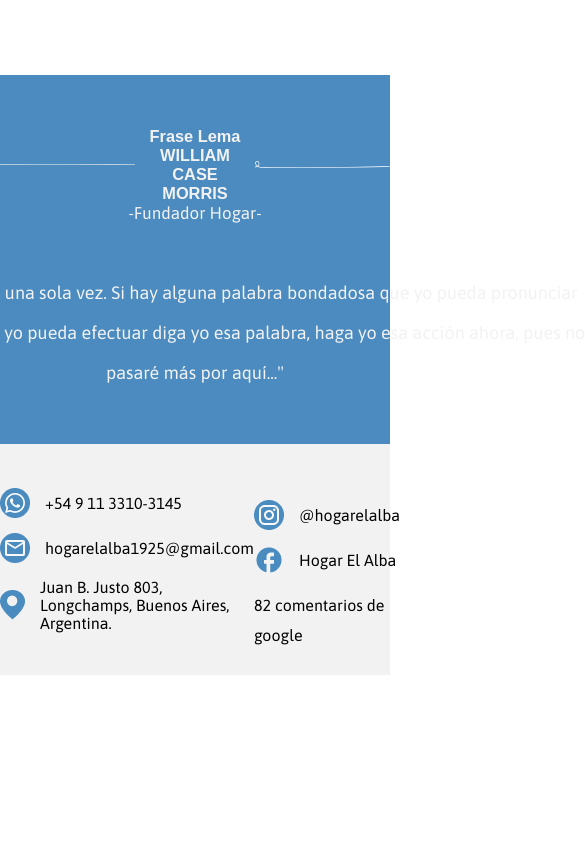
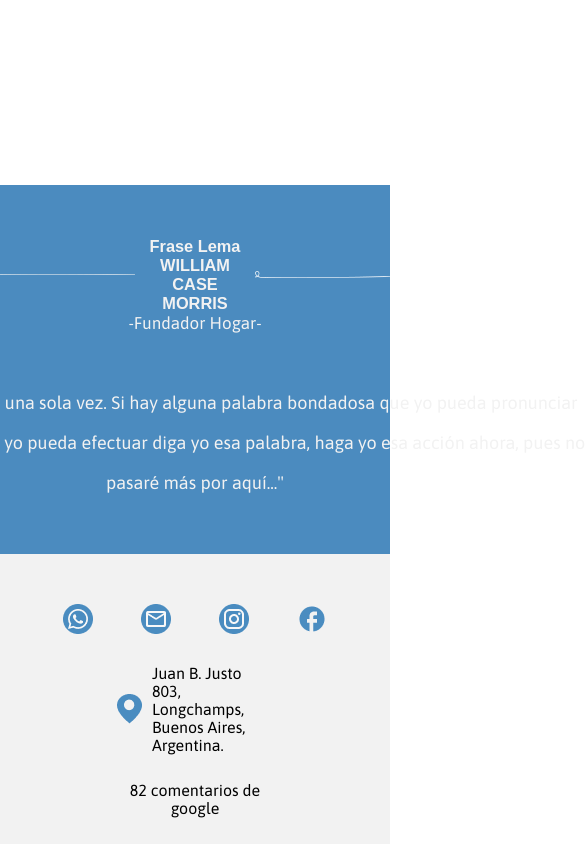
Before and after one commit to melmln/hogar-el-alba, a React (Create React App) app: page / in a window 390 px wide. Shown: the part 923-1767 px from the top of the page, 585 px wide, since content can reach past the window. Before the commit the page ends 1598 px from the top, so only its background shows below. Built offline with nearby package versions, Linux system fonts and the light colour scheme; a web font is replaced by a local one.

Commit message:
Responsive sobre el footer

```diff
--- a/public/index.html
+++ b/public/index.html
@@ -4,10 +4,12 @@
     <meta charset="utf-8" />
     <meta name="viewport" content="width=device-width, initial-scale=1" />
     <meta name="theme-color" content="#000000" />
-    <!-- A completar! -->
-
-    <meta name="description" content="" />
-    <title>Hogar El Alba</title>
+    <meta
+      name="description"
+      content="Descubre la labor de la Asociación Civil Hogar El Alba, dedicada desde 1925 a brindar protección y contención a niños, niñas y adolescentes con derechos vulnerados. Conoce sus programas y proyectos, alianzas con instituciones y reconocimientos, y únete a su compromiso por una niñez más protegida y feliz."
+    />
+    <link rel="shortcut icon" href="./favicon.png" type="image/x-icon" />
+    <title>Hogar El Alba - Asociación Civil para la protección de niños, niñas y adolescentes</title>
   </head>
   <body>
     <div id="root"></div>
--- a/src/App.jsx
+++ b/src/App.jsx
@@ -13,7 +13,7 @@ import QuieroAyudar from './pages/QuieroAyudar/QuieroAyudar'
 function App() {
   return (
     <>
-      {/* <Header /> */}
+      <Header />
       <Routes>
         <Route path='/' element={<Home />} />
         <Route path='/nosotros' element={<Nosotros/>} />
--- a/src/components/Footer/Footer.css
+++ b/src/components/Footer/Footer.css
@@ -1,31 +1,112 @@
 footer {
-  height: 231px;
+  min-height: 230px;
   background-color: var(--white);
-  display: flex;
-  align-items: center;
-  justify-content: space-evenly;
+  padding-top: 20px;
 }
 
-.footer-icon{
+.footer-icon {
   height: auto;
   width: 30px;
 }
 
-.footer__child li {
-  margin: 15px 0;
+.footer .flex {
+  display: flex;
+  align-items: center;
+  text-align: left;
+  width: 200px;
+  gap: 10px;
 }
 
-.footer__child li > * {
-  display: flex;
+.container {
+  display: grid;
+  grid-template-columns: 1fr 1fr;
+  grid-template-rows: 1fr 1fr 1fr;
+  gap: 0px 0px;
+  grid-auto-flow: row;
+  grid-template-areas:
+    'footer__phone footer__instagram'
+    'footer__email footer__facebook'
+    'footer__address footer__google';
   align-items: center;
-  gap: 15px;
+  justify-items: center;
+  gap: 10px;
 }
 
-.footer__child p {
-  display: inline;
+.footer__phone {
+  grid-area: footer__phone;
 }
 
-.google-comments {
-  height: 30px;
-  line-height: 30px;
+.footer__email {
+  grid-area: footer__email;
 }
+
+.footer__address {
+  grid-area: footer__address;
+}
+
+.footer__instagram {
+  grid-area: footer__instagram;
+}
+
+.footer__facebook {
+  grid-area: footer__facebook;
+}
+
+.footer__google {
+  grid-area: footer__google;
+}
+
+@media (max-width: 568px) {
+  .container .hide {
+    display: none;
+  }
+
+  .footer .flex {
+    width: 100%;
+    justify-content: center;
+  }
+
+  .container {
+    min-height: 100%;
+    width: 80%;
+    margin: 0 auto;
+    text-align: center;
+    display: grid;
+    grid-template-columns: 1fr 1fr 1fr 1fr;
+    grid-template-rows: 1fr 1fr 1fr;
+    gap: 0px 0px;
+    grid-auto-flow: row;
+    grid-template-areas:
+      'footer__phone footer__email footer__instagram footer__facebook'
+      '. footer__address footer__address .'
+      '. footer__google footer__google .';
+  }
+
+  .footer__phone {
+    grid-area: footer__phone;
+  }
+
+  .footer__instagram {
+    grid-area: footer__instagram;
+  }
+
+  .footer__email {
+    grid-area: footer__email;
+  }
+
+  .footer__facebook {
+    grid-area: footer__facebook;
+  }
+
+  .footer__address {
+    grid-area: footer__address;
+  }
+
+  .footer__google {
+    grid-area: footer__google;
+  }
+
+  .google-comments{
+    text-align: center;
+  }
+}
--- a/src/components/Footer/Footer.jsx
+++ b/src/components/Footer/Footer.jsx
@@ -10,62 +10,59 @@ import igIcon from '../../assets/icons/instagram-icon.png'
 const Footer = () => {
   return (
     <footer className='footer'>
-      <div className='footer__child'>
-        <ul>
-          <li>
+        <ul className='container'>
+          <li className='footer__phone'>
             <Link
               to={
                 'https://api.whatsapp.com/send?phone=+5491133103145&text=%C2%A1Hola%20Hogar%20El%20Alba!%20Quiero%20comunicarme%20con%20ustedes%20por%20el%20siguiente%20motivo:'
               }
               target='_blank'
+              className='flex'
             >
               <img className='footer-icon' src={wspIcon} alt='Whatsapp Icon' />
-              <p>+54 9 11 3310-3145</p>
+              <p className='hide'>+54 9 11 3310-3145</p>
             </Link>
           </li>
-          <li>
-            <Link to={'mailto:hogarelalba1925@gmail.com'}>
+          <li className='footer__email'>
+            <Link to={'mailto:hogarelalba1925@gmail.com'} className='flex'>
               <img className='footer-icon' src={emailIcon} alt='Email Icon' />
-              <p>hogarelalba1925@gmail.com</p>
+              <p className='hide'>hogarelalba1925@gmail.com</p>
             </Link>
           </li>
-          <li>
-            <Link to='https://goo.gl/maps/SUCCmmwMF9VKa8XP8' target='_blank'>
+          <li className='footer__address'>
+            <Link to='https://goo.gl/maps/SUCCmmwMF9VKa8XP8' target='_blank' className='flex'>
               <img className='footer-icon' src={mapIcon} alt='Map Icon' />
               <p>Juan B. Justo 803, Longchamps, Buenos Aires, Argentina.</p>
             </Link>
           </li>
-        </ul>
-      </div>
-      <div className='footer__child'>
-        <ul>
-          <li>
-            <Link to={'https://www.instagram.com/hogarelalba/'} target='_blank'>
+          <li className='footer__instagram'>
+            <Link to={'https://www.instagram.com/hogarelalba/'} target='_blank' className='flex'>
               <img className='footer-icon' src={igIcon} alt='Instagram Icon' />
-              <p>@hogarelalba</p>
+              <p className='hide' >@hogarelalba</p>
             </Link>
           </li>
-          <li>
+          <li className='footer__facebook'>
             <Link
               to={
                 'https://www.facebook.com/people/Hogar-El-Alba/100047750509164/'
               }
               target='_blank'
+              className='flex'
             >
               <img className='footer-icon' src={fbIcon} alt='Facebook Icon' />
-              <p>Hogar El Alba</p>
+              <p className='hide'>Hogar El Alba</p>
             </Link>
           </li>
-          <li>
+          <li className='footer__google'>
             <Link
               to={'https://www.google.com/search?q=hogar+el+alba'}
               target='_blank'
+              className='flex'
             >
               <p className='google-comments'>82 comentarios de google</p>
             </Link>
           </li>
         </ul>
-      </div>
     </footer>
   )
 }
```
Also changed, not shown: public/favicon.png (added).
